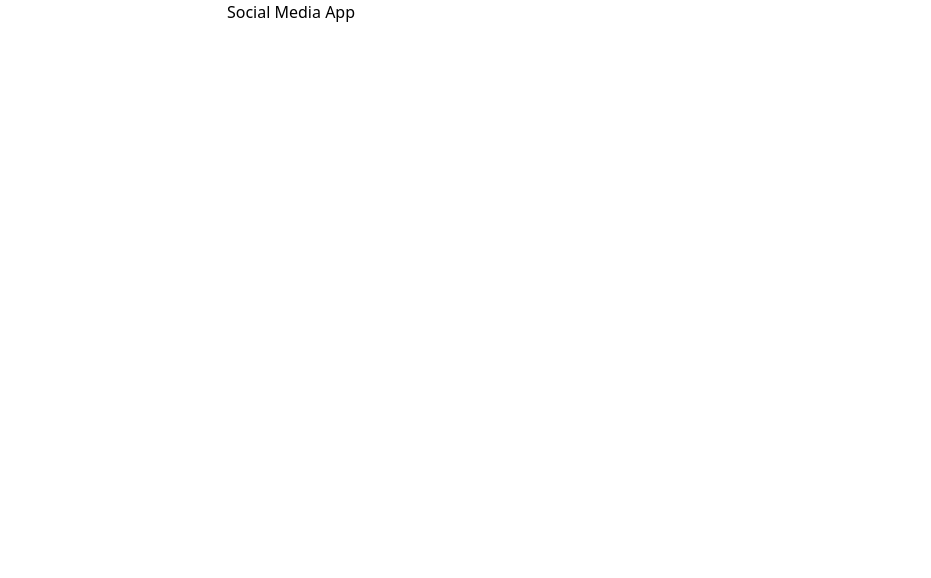
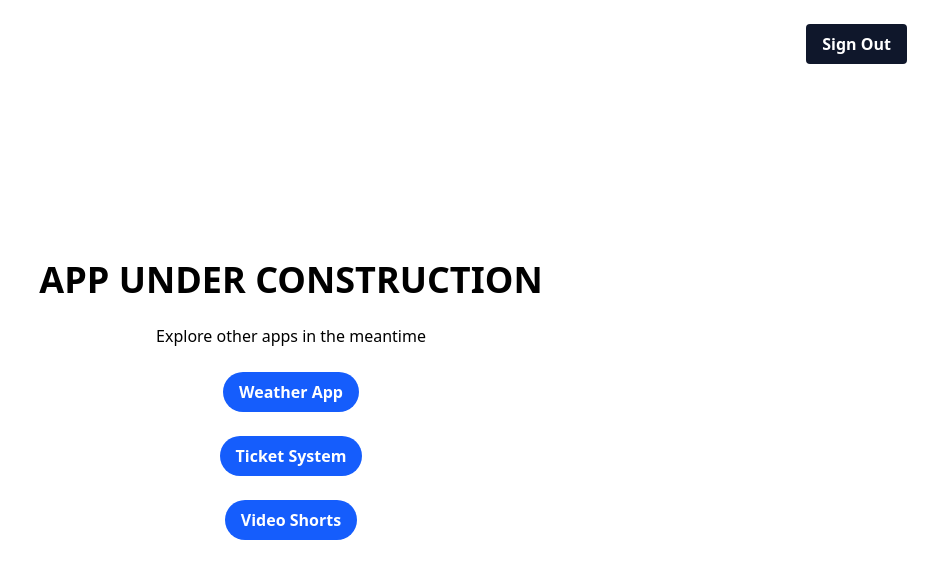
Before and after one commit to Katleho-Nyoni/ticket-system, a React app in the folder root/frontend/: page /social-media in a window 1280 px wide. Shown: the top 578 px of the page, without its empty margins (349-1280 px from the left). Built offline with nearby package versions, Linux system fonts and the light colour scheme; the HTML template or start-up script is replaced by a standard one.

Commit message:
Styling the sign out button

```diff
--- a/root/frontend/src/pages/SocialMediaApp.jsx
+++ b/root/frontend/src/pages/SocialMediaApp.jsx
@@ -1,8 +1,17 @@
+import { Link } from "react-router-dom";
+
 export default function SocialMediaApp(){
 
     return(
         <>
-            <h1>Social Media App</h1>
+            <button className="sign-out-btn">Sign Out</button>
+            <div className="h-screen w-auto flex flex-col justify-center items-center gap-6">
+                <h1 className="font-bold text-4xl">APP UNDER CONSTRUCTION</h1>
+                <p>Explore other apps in the meantime</p>
+                <Link to='/weather-app'><button className="btn-redirect">Weather App</button></Link>
+                <Link to='/ticket-system'><button className="btn-redirect">Ticket System</button></Link>
+                <Link to='/video-shorts'><button className="btn-redirect">Video Shorts</button></Link>
+            </div>
         </>
     );
 }
--- a/root/frontend/src/styles/index.css
+++ b/root/frontend/src/styles/index.css
@@ -30,8 +30,17 @@
 .btn-link{
   @apply lg:hidden;
 }
-.btn{
+
+.btn, .btn-redirect {
   @apply py-2 px-4 font-bold text-white bg-blue-600
-  rounded-full hover:bg-blue-700 cursor-pointer
-  lg:hidden;
+  rounded-full hover:bg-blue-700 cursor-pointer;
 }
+
+.btn {
+  @apply lg:hidden;
+}
+
+.sign-out-btn {
+  @apply py-2 px-4 bg-slate-900  hover:border-2 hover:border-cyan-700
+   text-white font-bold rounded cursor-pointer absolute top-6 right-6;
+}
```
